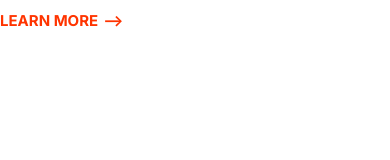
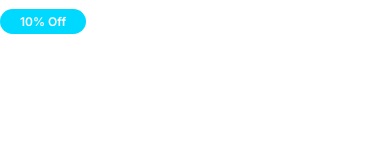
Before and after one commit to gootibi/Gootibi, a plain HTML site: page index.html in a window 390 px wide. Drawn offline with Linux system fonts and the light colour scheme.

Commit message:
Build the badge component.

```diff
--- a/css/styles.css
+++ b/css/styles.css
@@ -83,8 +83,42 @@ a {
     margin-left: 10px;
 }
 
- @media screen and (max-width: 1024px) {
+@media screen and (max-width: 1024px) {
     .link-arrow {
         font-size: 1.5rem;
     }
- }
+}
+
+/* Badges */
+
+.badge {
+    border-radius: 20px;
+    font-size: 2rem;
+    font-weight: 600;
+    padding: 0.5rem 2rem;
+    white-space: nowrap;
+}
+
+.badge--primary {
+    background: var(--color-primary);
+    color: #fff;
+}
+
+.badge--secondary {
+    background: var(--color-secondary);
+    color: #fff;
+}
+
+.badge--small {
+    font-size: 1.6rem;
+}
+
+@media screen and (max-width: 1024px) {
+    .badge {
+        font-size: 1.5rem;
+    }
+
+    .badge--small {
+        font-size: 1.2rem;
+    }
+}
--- a/index.html
+++ b/index.html
@@ -13,7 +13,7 @@
 </head>
 
 <body>
-    <a href="#" class="link-arrow">Learn More</a>
+    <span class="badge badge--secondary badge--small">10% Off</span>
 </body>
 
 </html>
```
Also changed, not shown: components/badges.html (added, +3 -0 lines).
